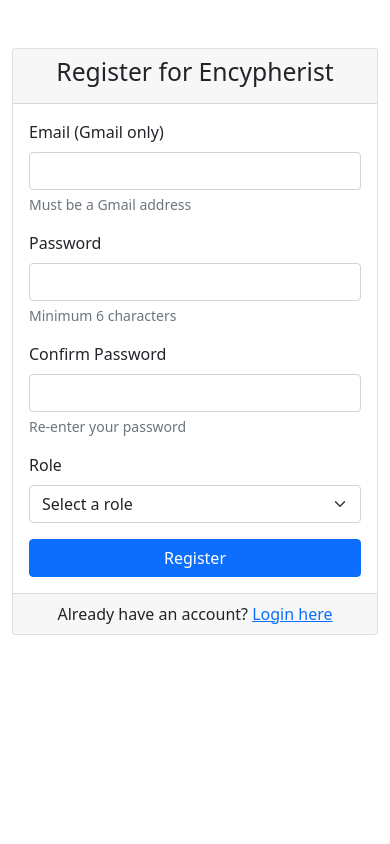
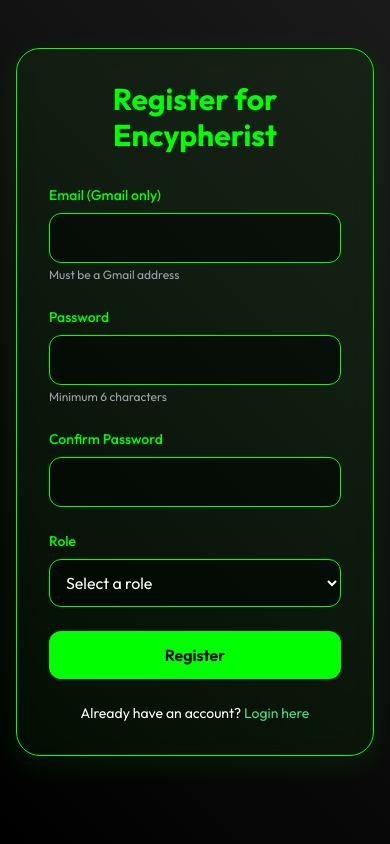
Before and after one commit to Apex-ace/Encypherist, a Flask app: page /register in a window 390 px wide. Run offline with Flask 3, Linux system fonts and the light colour scheme; parts of the project's set-up code (start-up, migrations or seed data) failed here and were passed over; some libraries are stand-ins or nearby versions.

Commit message:
Update register page styling - Replace Bootstrap with Tailwind CSS - Add glass morphism effect - Improve form styling with neon effects - Add gradient background - Update button and input animations - Improve responsive design - Maintain form validation functionality

```diff
--- a/templates/register.html
+++ b/templates/register.html
@@ -4,112 +4,136 @@
     <meta charset="UTF-8">
     <meta name="viewport" content="width=device-width, initial-scale=1.0">
     <title>Register - Encypherist</title>
-    <link href="https://cdn.jsdelivr.net/npm/bootstrap@5.1.3/dist/css/bootstrap.min.css" rel="stylesheet">
-    {% set bg_color = config.THEME.background_color if config.THEME else "#000000" %}
-    {% set text_color = config.THEME.text_color if config.THEME else "#FFFFFF" %}
-    {% set primary_color = config.THEME.primary_color if config.THEME else "#00FF00" %}
-    {% set secondary_color = config.THEME.secondary_color if config.THEME else "#000000" %}
-    {% set accent_color = config.THEME.accent_color if config.THEME else "#1a1a1a" %}
+    <script src="https://cdn.tailwindcss.com"></script>
+    <link href="https://fonts.googleapis.com/css2?family=Outfit:wght@300;400;500;600;700&display=swap" rel="stylesheet">
     <style>
+        :root {
+            --primary-color: #00FF00;
+            --secondary-color: #000000;
+            --accent-color: #1a1a1a;
+            --text-color: #FFFFFF;
+            --background-color: #0a0a0a;
+        }
+
         body {
-            background-color: "{{ bg_color|safe }}";
-            color: "{{ text_color|safe }}";
+            font-family: 'Outfit', sans-serif;
+            background-color: var(--background-color);
+            color: var(--text-color);
+            min-height: 100vh;
+            margin: 0;
+            padding: 0;
+            background: linear-gradient(45deg, var(--secondary-color), var(--accent-color));
         }
-        .card {
-            background-color: "{{ accent_color|safe }}";
-            border: 1px solid "{{ primary_color|safe }}";
+
+        .glass {
+            background: rgba(0, 255, 0, 0.05);
+            backdrop-filter: blur(10px);
+            border: 1px solid var(--primary-color);
+            border-radius: 24px;
+            box-shadow: 0 8px 32px rgba(0, 255, 0, 0.1);
         }
+
+        .form-control {
+            background: rgba(0, 0, 0, 0.5);
+            border: 1px solid var(--primary-color);
+            color: var(--text-color);
+            border-radius: 12px;
+            padding: 0.75rem;
+        }
+
+        .form-control:focus {
+            outline: none;
+            box-shadow: 0 0 0 2px var(--primary-color);
+        }
+
         .btn-primary {
-            background-color: "{{ primary_color|safe }}";
-            border-color: "{{ primary_color|safe }}";
+            background-color: var(--primary-color);
+            color: var(--secondary-color);
+            font-weight: 600;
+            padding: 0.75rem 1.5rem;
+            border-radius: 12px;
+            transition: all 0.3s ease;
         }
+
         .btn-primary:hover {
-            background-color: "{{ secondary_color|safe }}";
-            border-color: "{{ primary_color|safe }}";
-        }
-        .form-control, .form-select {
-            background-color: "{{ bg_color|safe }}";
-            color: "{{ text_color|safe }}";
-            border: 1px solid "{{ primary_color|safe }}";
-        }
-        .form-control:focus, .form-select:focus {
-            background-color: "{{ bg_color|safe }}";
-            color: "{{ text_color|safe }}";
-            border-color: "{{ primary_color|safe }}";
-            box-shadow: 0 0 0 0.25rem rgba(0, 255, 0, 0.25);
-        }
-        .alert {
-            border-color: "{{ primary_color|safe }}";
+            transform: translateY(-2px);
+            box-shadow: 0 4px 12px rgba(0, 255, 0, 0.3);
         }
     </style>
 </head>
-<body>
-    <div class="container mt-5">
-        <div class="row justify-content-center">
-            <div class="col-md-6">
-                <div class="card">
-                    <div class="card-header text-center">
-                        <h2>Register for {{ config.THEME.brand_name|default('Encypherist') }}</h2>
-                    </div>
-                    <div class="card-body">
+<body class="min-h-screen">
+    <div class="container mx-auto px-4 py-12">
+        <div class="max-w-md mx-auto">
+            <div class="glass p-8">
+                <h2 class="text-3xl font-bold text-center mb-8" style="color: var(--primary-color)">Register for Encypherist</h2>
+
                 {% with messages = get_flashed_messages() %}
                     {% if messages %}
                         {% for message in messages %}
-                                    <div class="alert alert-danger">{{ message }}</div>
+                            <div class="bg-red-500 bg-opacity-10 border border-red-500 text-red-500 px-4 py-3 rounded-lg mb-6">
+                                {{ message }}
+                            </div>
                         {% endfor %}
                     {% endif %}
                 {% endwith %}
 
-                        <form method="POST" action="{{ url_for('register') }}" novalidate>
+                <form method="POST" action="{{ url_for('register') }}" class="space-y-6">
                     <input type="hidden" name="csrf_token" value="{{ csrf_token() }}">
-                            <div class="mb-3">
-                                <label for="username" class="form-label">Email (Gmail only)</label>
-                                <input type="email" class="form-control" id="username" name="username"
+
+                    <div>
+                        <label for="username" class="block text-sm font-medium mb-2" style="color: var(--primary-color)">
+                            Email (Gmail only)
+                        </label>
+                        <input type="email" class="form-control w-full" id="username" name="username"
                                required pattern=".*@gmail\.com$"
                                title="Please use a Gmail address">
-                                <div class="form-text text-muted">Must be a Gmail address</div>
+                        <p class="text-xs mt-1 text-gray-400">Must be a Gmail address</p>
                     </div>
 
-                            <div class="mb-3">
-                                <label for="password" class="form-label">Password</label>
-                                <input type="password" class="form-control" id="password" name="password"
+                    <div>
+                        <label for="password" class="block text-sm font-medium mb-2" style="color: var(--primary-color)">
+                            Password
+                        </label>
+                        <input type="password" class="form-control w-full" id="password" name="password"
                                required minlength="6">
-                                <div class="form-text text-muted">Minimum 6 characters</div>
+                        <p class="text-xs mt-1 text-gray-400">Minimum 6 characters</p>
                     </div>
 
-                            <div class="mb-3">
-                                <label for="confirm_password" class="form-label">Confirm Password</label>
-                                <input type="password" class="form-control" id="confirm_password" name="confirm_password"
+                    <div>
+                        <label for="confirm_password" class="block text-sm font-medium mb-2" style="color: var(--primary-color)">
+                            Confirm Password
+                        </label>
+                        <input type="password" class="form-control w-full" id="confirm_password" name="confirm_password"
                                required minlength="6">
-                                <div class="form-text text-muted">Re-enter your password</div>
                     </div>
 
-                            <div class="mb-3">
-                                <label for="role" class="form-label">Role</label>
-                                <select class="form-select" id="role" name="role" required>
+                    <div>
+                        <label for="role" class="block text-sm font-medium mb-2" style="color: var(--primary-color)">
+                            Role
+                        </label>
+                        <select class="form-control w-full" id="role" name="role" required>
                             <option value="">Select a role</option>
                             <option value="student">Student</option>
                             <option value="organizer">Event Organizer</option>
                         </select>
                     </div>
 
-                            <div class="d-grid gap-2">
-                                <button type="submit" class="btn btn-primary" id="submitBtn">
+                    <button type="submit" class="btn-primary w-full" id="submitBtn">
                         Register
-                                    <span class="spinner-border spinner-border-sm d-none" role="status" aria-hidden="true"></span>
+                        <span class="spinner-border spinner-border-sm hidden" role="status" aria-hidden="true"></span>
                     </button>
-                            </div>
                 </form>
-                    </div>
-                    <div class="card-footer text-center">
-                        <p class="mb-0">Already have an account? <a href="{{ url_for('login') }}" class="text-primary">Login here</a></p>
-                    </div>
-                </div>
+
+                <p class="text-center mt-6 text-sm">
+                    Already have an account?
+                    <a href="{{ url_for('login') }}" class="text-green-400 hover:text-green-300 transition-colors">
+                        Login here
+                    </a>
+                </p>
             </div>
         </div>
     </div>
 
-    <script src="https://cdn.jsdelivr.net/npm/bootstrap@5.1.3/dist/js/bootstrap.bundle.min.js"></script>
     <script>
         // Client-side email validation
         document.getElementById('username').addEventListener('input', function(e) {
@@ -147,7 +171,7 @@
             const submitBtn = document.getElementById('submitBtn');
             const spinner = submitBtn.querySelector('.spinner-border');
             submitBtn.disabled = true;
-            spinner.classList.remove('d-none');
+            spinner.classList.remove('hidden');
         });
     </script>
 </body>
```
Lines whose indentation alone changed are shown as unchanged.
